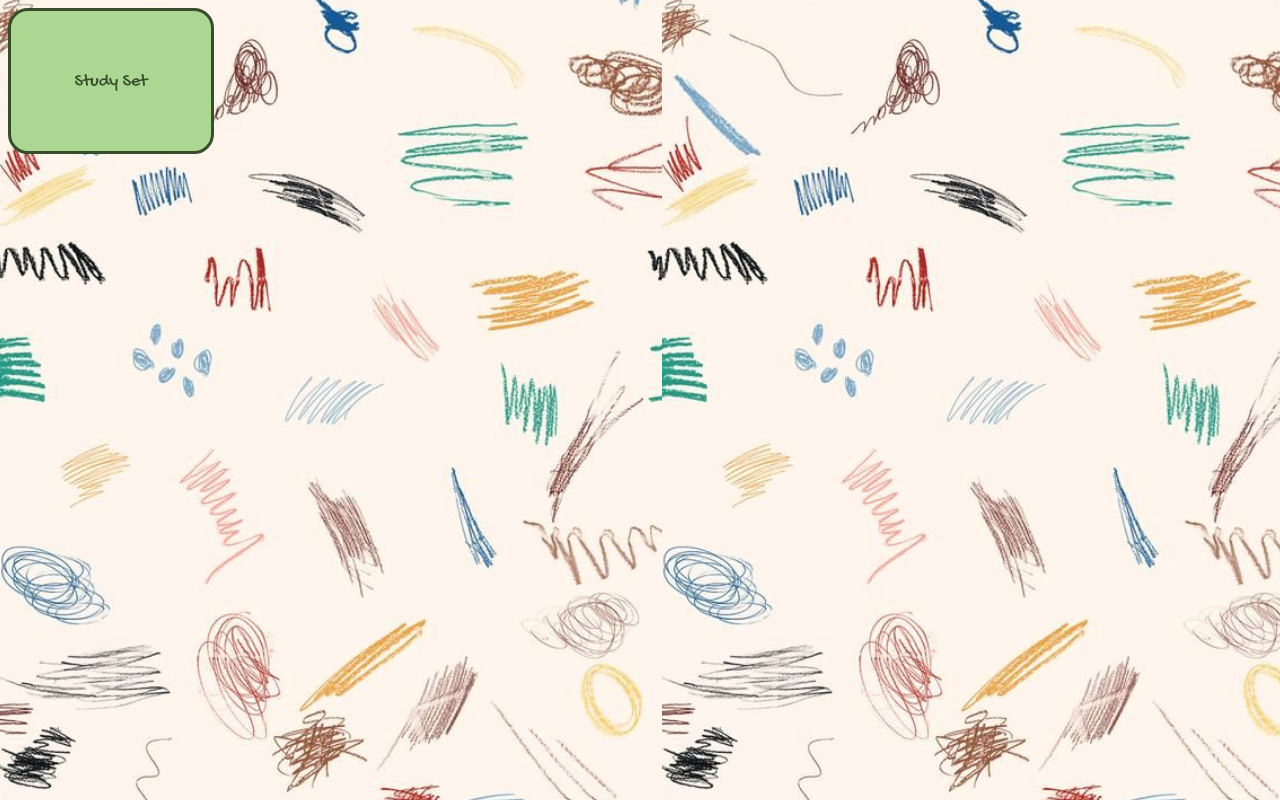
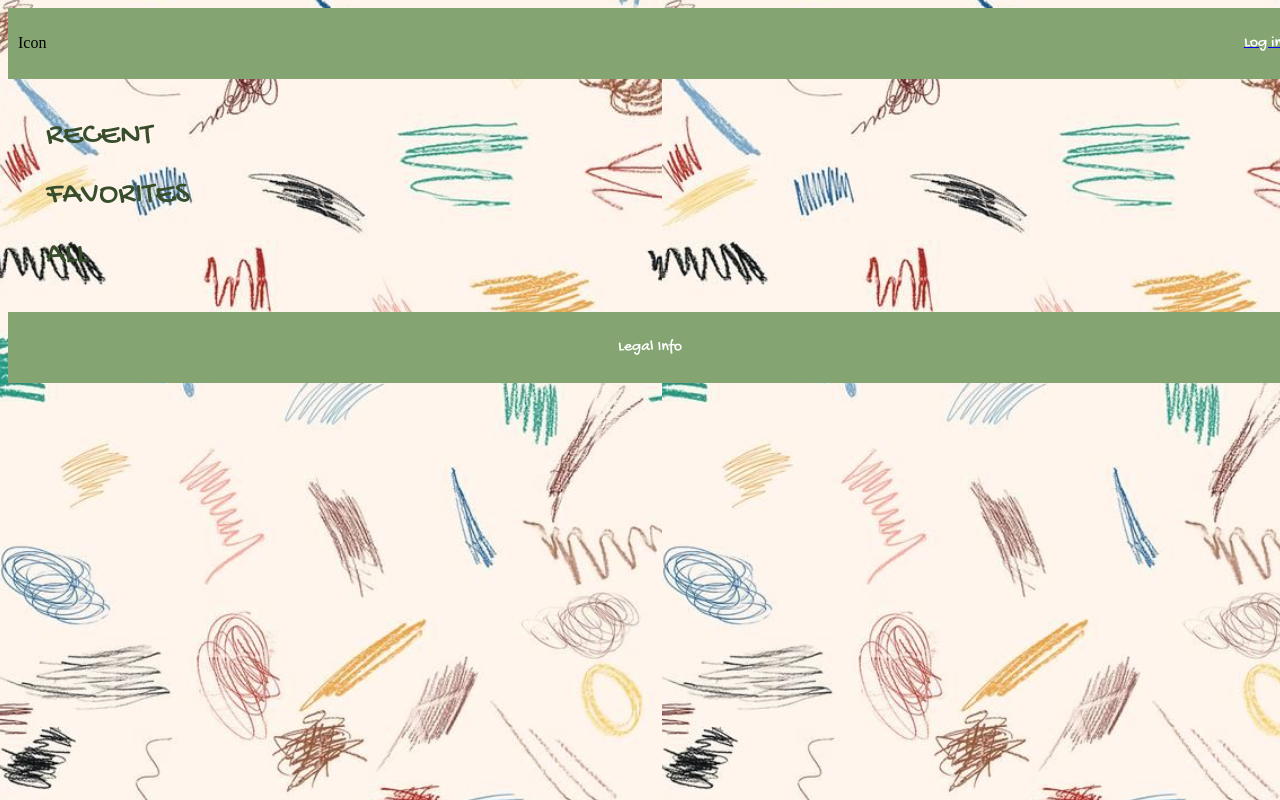
Before and after one commit to rin-bell4772/mttn, a Next.js app in the folder mttn/: page /dashboard in a window 1280 px wide. Built offline with nearby package versions, Linux system fonts and the light colour scheme; a web font is replaced by a local one.

Commit message:
Added nav & footer to dashboardPage, worked on dashboard sections but did not add to page yet, created 'AddStudySet' component files

```diff
--- /dev/null
+++ b/mttn/src/app/dashboard/Dashboard.module.css
@@ -0,0 +1,9 @@
+.dashboard {
+    margin: 3%;
+}
+
+.dashboard > h1 {
+    color: #374D2B;
+    font-family: "Gochi Hand", cursive;
+    font-weight: 100;
+}
--- /dev/null
+++ b/mttn/src/app/dashboard/Dashboard.tsx
@@ -0,0 +1,21 @@
+import styles from './Dashboard.module.css';
+import StudySet from '../components/StudySet';
+
+export default function Dashboard() {
+    return (
+        <div className={styles.dashboard}>
+            <h1>RECENT</h1>
+            <div>
+
+            </div>
+            <h1>FAVORITES</h1>
+            <div>
+
+            </div>
+            <h1>ALL</h1>
+            <div>
+
+            </div>
+        </div>
+    );
+}
--- a/mttn/src/app/dashboard/page.tsx
+++ b/mttn/src/app/dashboard/page.tsx
@@ -1,8 +1,16 @@
 import React from 'react';
 import StudySet from '../components/StudySet';
+import Nav from '../components/Nav';
+import Footer from '../components/Footer';
+import Dashboard from './Dashboard';
 
-export default function Dashboard() {
+
+export default function DashboardPage() {
     return (
-        <StudySet title={"Study Set"}/>
+        <div>
+            <Nav />
+            <Dashboard />
+            <Footer />
+        </div>
     );
 }
```
Also changed, not shown: mttn/src/app/components/AddStudySet.module.css (added), mttn/src/app/components/AddStudySet.tsx (added).
